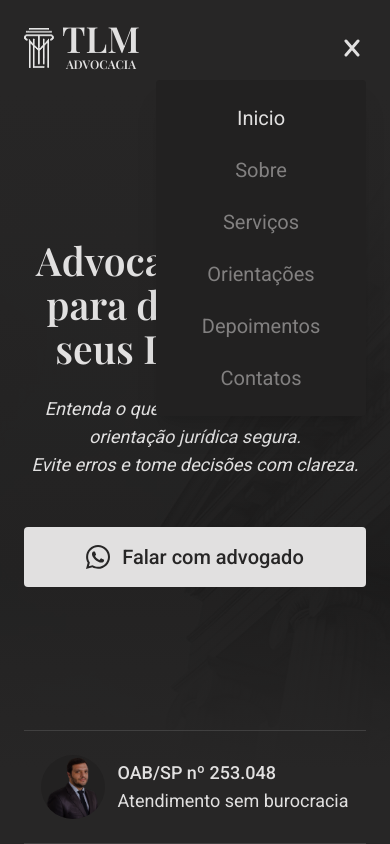
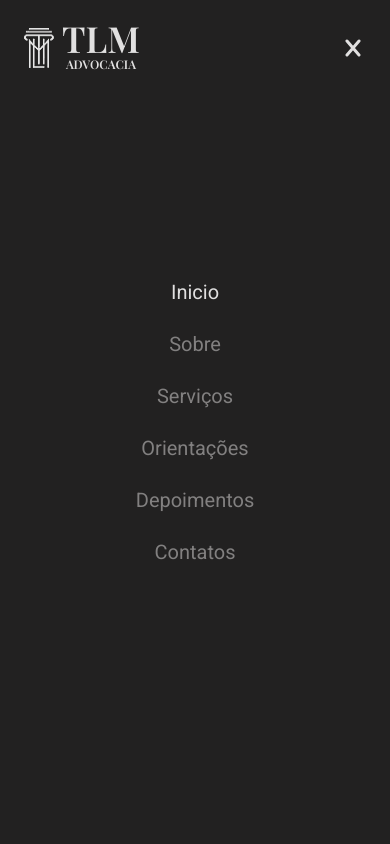
Before and after one commit to tenoriobn/tlm-advocacia, a Next.js app: page / in a window 390 px wide. Both pictures are taken after a click on the button 352 px from the left and 48 px from the top of the page. Shown: the top 844 px of the page. Built offline with nearby package versions, Linux system fonts and the light colour scheme.

Commit message:
refactor: :recycle: Ajusta Menu responsivo para ter um novo visual

```diff
--- a/src/components/Header/Navbar/index.tsx
+++ b/src/components/Header/Navbar/index.tsx
@@ -1,11 +1,12 @@
 "use client";
-
 import Link from "next/link";
 import { usePathname } from "next/navigation";
 import type { NavbarProps } from "./navbar.type";
 import { MENU_LINKS } from "./menuLinks";
 import { useActiveSection } from "src/hooks/useActiveSection";
 import { useScrollToSection } from "src/hooks/useScrollToSection";
+import Logo from "../Logo";
+import CloseIcon from "public/icons/close.svg";
 
 export default function Navbar({ isMenuActive, setIsMenuActive }: NavbarProps) {
   const pathname = usePathname();
@@ -14,20 +15,45 @@ export default function Navbar({ isMenuActive, setIsMenuActive }: NavbarProps) {
   const scrollToSection = useScrollToSection();
 
   return (
+    <>
+      <div
+        onClick={() => setIsMenuActive(false)}
+        className={`
+          fixed inset-0 bg-black/50 backdrop-blur-sm transition-opacity xl:hidden
+          ${isMenuActive ? "opacity-100 visible" : "opacity-0 invisible"}
+        `}
+      />
+
       <nav
         id="primary-navigation"
         aria-label="Navegação principal"
         className={`
-        max-xl:bg-primary-dark max-xl:absolute max-xs:right-4 max-md:right-6 md:right-8 lg:max-xl:right-20 max-xl:top-20 max-xl:w-full max-xl:max-w-52.5 max-xl:rounded-sm xl:block
-        max-xl:overflow-hidden max-xl:transition-[min-height,max-height] max-xl:duration-300 max-xl:ease-out
-        xl:min-h-0 xl:max-h-none xl:overflow-visible xl:pointer-events-auto
-        ${
-          isMenuActive
-            ? "max-md:min-h-84 md:max-xl:min-h-90 max-xl:h-full max-xl:shadow-xl"
-            : "max-xl:min-h-0 max-xl:max-h-0"
-        }
+          hidden
+          xl:flex xl:items-center xl:justify-center
+          max-xl:fixed max-xl:top-0 max-xl:left-0 max-xl:h-dvh
+          max-xl:bg-primary-dark max-xl:z-50
+          max-xl:grid max-md:grid-rows-[96px_1fr_96px] md:max-xl:grid-rows-[112px_1fr_112px]
+          max-xl:transition-transform max-xl:duration-300
+          max-sm:w-full sm:max-xl:w-[320px]
+          ${isMenuActive ? "max-xl:translate-x-0" : "max-xl:-translate-x-full"}
       `}
       >
+        <div className="flex items-center justify-between max-xs:px-4 p-6 md:p-8 z-10 xl:hidden">
+          <Logo />
+
+          <button
+            onClick={() => setIsMenuActive(false)}
+            aria-label="Fechar menu"
+            className="size-6"
+          >
+            <CloseIcon
+              aria-hidden="true"
+              focusable="false"
+              className="cursor-pointer text-secondary transition-default hover:text-secondary-75 active:scale-95"
+            />
+          </button>
+        </div>
+
         <ul className="flex flex-wrap items-center justify-center gap-6 max-xl:flex-col max-xs:p-4 xs:max-xl:p-6">
           {MENU_LINKS.map(({ label, href }) => {
             const sectionId = href.replace("#", "");
@@ -56,5 +82,6 @@ export default function Navbar({ isMenuActive, setIsMenuActive }: NavbarProps) {
           })}
         </ul>
       </nav>
+    </>
   );
 }
--- a/src/components/Header/index.tsx
+++ b/src/components/Header/index.tsx
@@ -1,7 +1,6 @@
 import Logo from "./Logo";
 import Navbar from "./Navbar";
 import MobileMenuIcon from "public/icons/menu-bars.svg";
-import CloseIcon from "public/icons/close.svg";
 import { useHeaderMenu } from "./useHeaderMenu";
 import { useRef } from "react";
 import { useClickOutside } from "src/hooks";
@@ -9,15 +8,6 @@ import { useClickOutside } from "src/hooks";
 export default function Header() {
   const { isMenuActive, setIsMenuActive } = useHeaderMenu();
   const headerRef = useRef<HTMLDivElement | null>(null);
-  const menuButtonLabel = isMenuActive ? "Fechar menu" : "Abrir menu";
-  const iconBaseClass =
-    "absolute inset-0 grid place-items-center transition-all duration-300";
-  const menuIconStateClass = isMenuActive
-    ? "scale-75 rotate-90 opacity-0"
-    : "scale-100 rotate-0 opacity-100";
-  const closeIconStateClass = isMenuActive
-    ? "scale-100 rotate-0 opacity-100"
-    : "scale-75 -rotate-90 opacity-0";
 
   useClickOutside(headerRef, () => setIsMenuActive(false));
 
@@ -30,26 +20,15 @@ export default function Header() {
         <Logo />
 
         <button
-          type="button"
-          aria-label={menuButtonLabel}
-          aria-expanded={isMenuActive}
-          aria-controls="primary-navigation"
-          onClick={() => setIsMenuActive((previous) => !previous)}
-          className="xl:hidden relative size-7 cursor-pointer text-secondary transition-default hover:text-secondary-75 active:scale-95"
+          onClick={() => setIsMenuActive(!isMenuActive)}
+          aria-label="Abrir menu"
+          className="xl:hidden size-6"
         >
-          <span
+          <MobileMenuIcon
             aria-hidden="true"
-            className={`${iconBaseClass} ${menuIconStateClass}`}
-          >
-            <MobileMenuIcon aria-hidden="true" focusable="false" />
-          </span>
-
-          <span
-            aria-hidden="true"
-            className={`${iconBaseClass} ${closeIconStateClass}`}
-          >
-            <CloseIcon aria-hidden="true" focusable="false" />
-          </span>
+            focusable="false"
+            className="cursor-pointer text-secondary transition-default hover:text-secondary-75 active:scale-95"
+          />
         </button>
 
         <Navbar isMenuActive={isMenuActive} setIsMenuActive={setIsMenuActive} />
```
Lines whose indentation alone changed are shown as unchanged.
